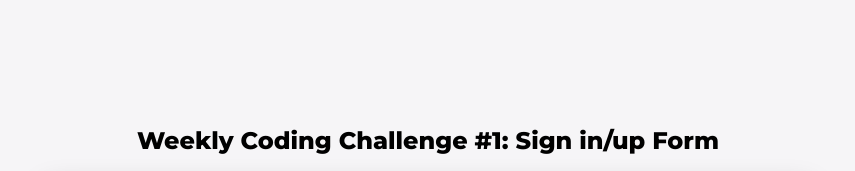
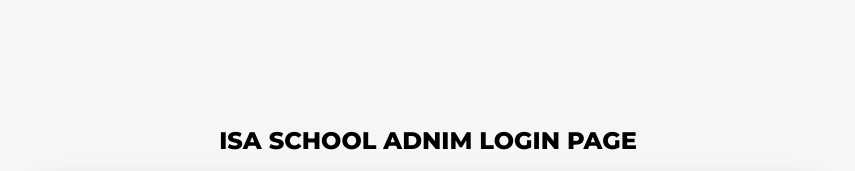
Before and after one commit to AdnanBolifa/Login-page, a plain HTML site: page Loginpage2/index.html in a window 1280 px wide. Shown: the top 171 px of the page, without its empty margins (212-1067 px from the left). Drawn offline with Linux system fonts and the light colour scheme.

Commit message:
Changing title of 2nd page

```diff
--- a/Loginpage2/index.html
+++ b/Loginpage2/index.html
@@ -9,7 +9,7 @@
     <title>Document</title>
 </head>
 <body>
-    <h2>Weekly Coding Challenge #1: Sign in/up Form</h2>
+    <h2>ISA SCHOOL ADNIM LOGIN PAGE</h2>
     <div class="container" id="container">
         <div class="form-container sign-up-container">
             <form action="#">
```
